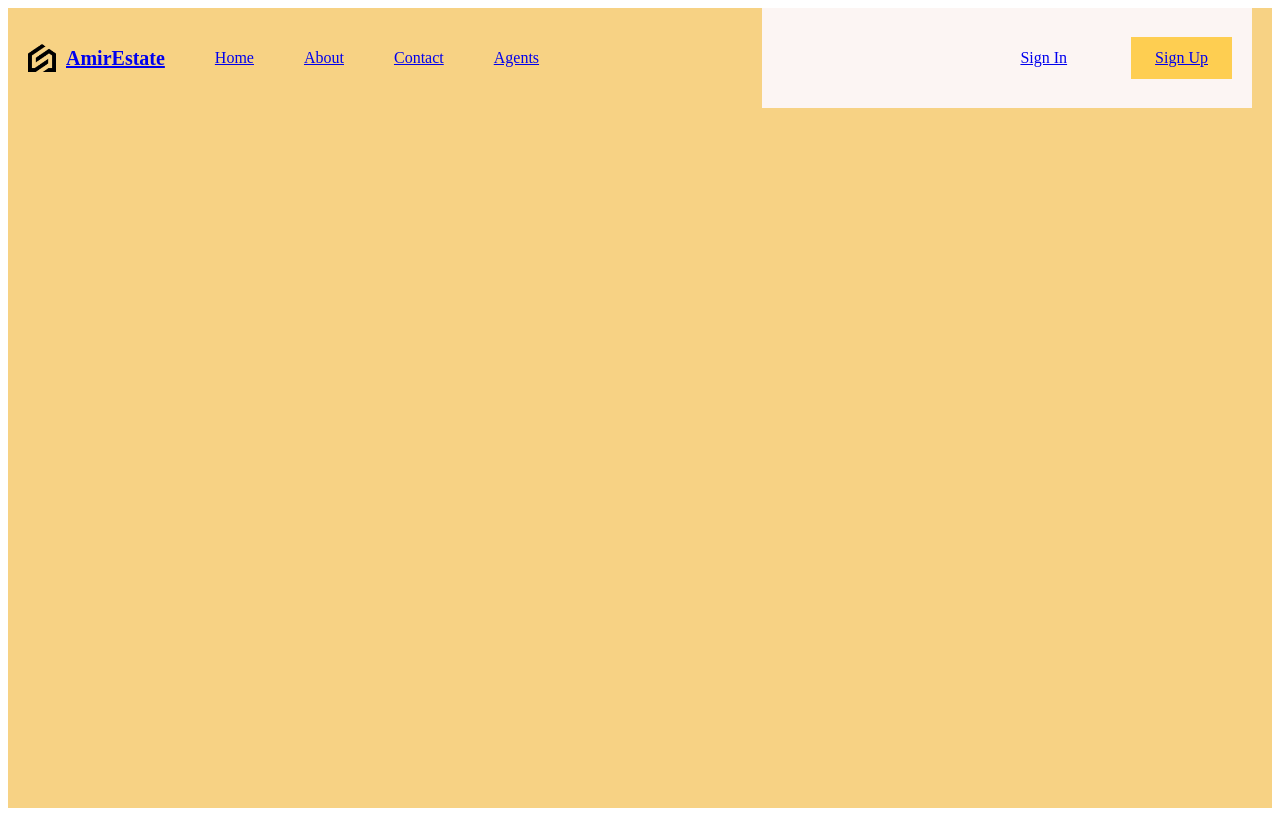
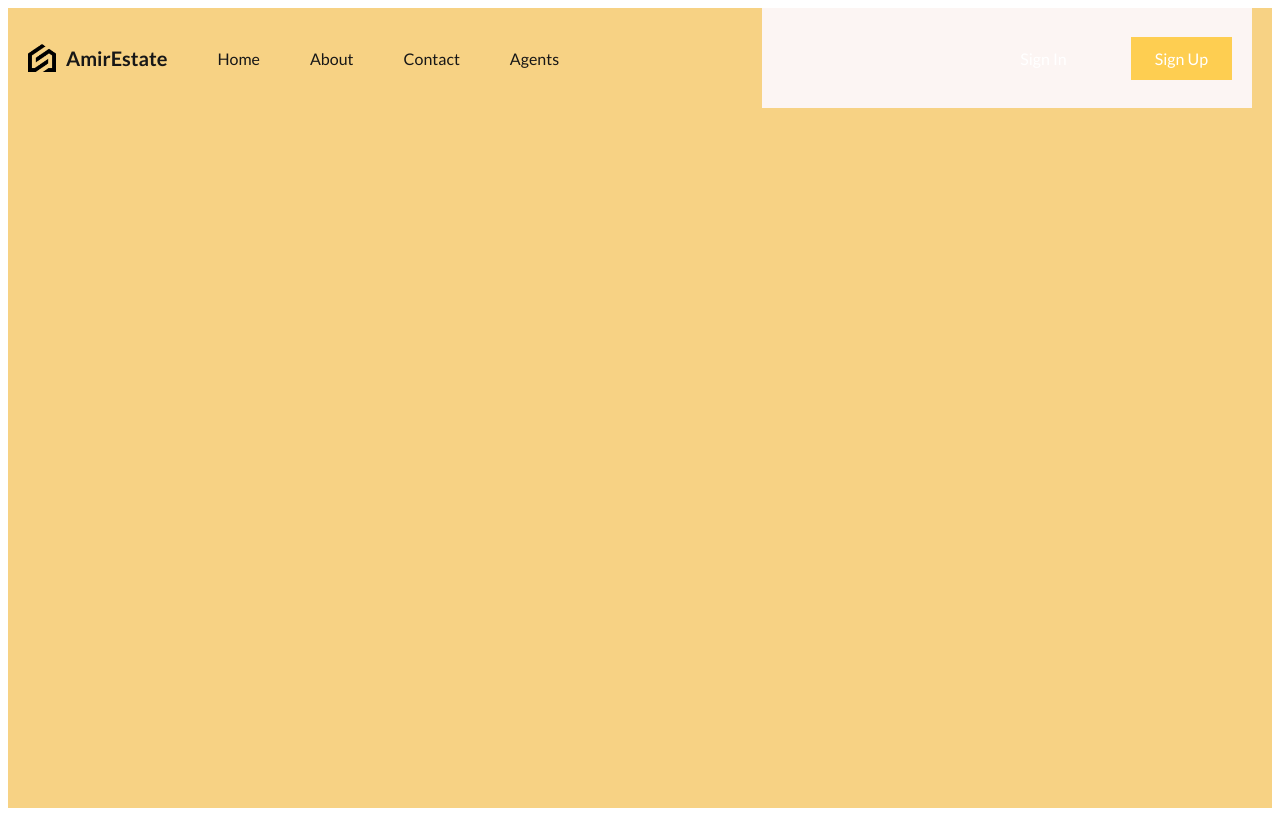
Before and after one commit to Amir-6687/estate, a React (Vite) app: page / in a window 1280 px wide. Shown: the top 816 px of the page. Built offline with nearby package versions, Linux system fonts and the light colour scheme.

Commit message:
Navbar completed

```diff
--- a/index.html
+++ b/index.html
@@ -2,9 +2,9 @@
 <html lang="en">
   <head>
     <meta charset="UTF-8" />
-    <link rel="icon" type="image/svg+xml" href="/favicon.png" />
+    <link rel="icon" type="image/svg+xml" href="" />
     <meta name="viewport" content="width=device-width, initial-scale=1.0" />
-    <title>Lama Real Estate UI</title>
+    <title>Real Estate</title>
     <meta name="description" content="Buy, Sell and Rent Properties" />
     <link
       href="https://fonts.googleapis.com/css2?family=Lato:ital,wght@0,100;0,300;0,400;0,700;0,900;1,100;1,300;1,400;1,700;1,900&display=swap"
--- a/src/component/Navbar/navbar.scss
+++ b/src/component/Navbar/navbar.scss
@@ -1,4 +1,8 @@
 @import "../../responsive.scss";
+
+body {
+  font-family: "Lato", sans-serif;
+}
 
 nav {
   height: 100px;
@@ -8,6 +12,8 @@ nav {
 
   a {
     transition: all 0.4s ease;
+    text-decoration: none;
+    color: #171717;
 
     @include sm {
       display: none;
@@ -61,6 +67,8 @@ nav {
     a {
       padding: 12px 24px;
       margin: 20px;
+      text-decoration: none;
+      color: white;
     }
 
     .register {
@@ -69,6 +77,7 @@ nav {
 
     .menuIcon {
       display: none;
+      z-index: 999;
 
       img {
         width: 36px;
@@ -89,10 +98,22 @@ nav {
       color: white;
       height: 100vh;
       width: 50%;
+      transition: all 1s ease;
+      display: flex;
+      flex-direction: column;
+      align-items: center;
+      justify-content: center;
+      font-size: 24px;
 
       &.active {
         right: 0;
       }
+
+      @include sm {
+        a {
+          display: initial;
+        }
+      }
     }
   }
 }
```
Also changed, not shown: src/routes/homePage/homePage.jsx (added), src/routes/homePage/homePage.scss (added).
